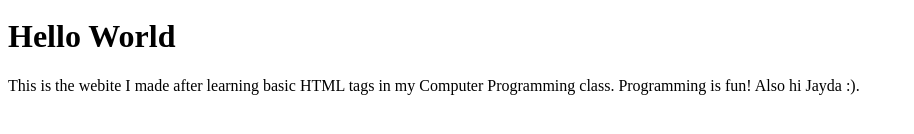
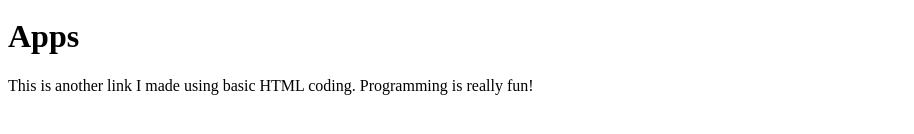
Before and after one commit to alifalco/alifalco.github.io, a plain HTML site: page apps.html in a window 1280 px wide. Shown: the part 360-494 px from the top of the page, without its empty margins (0-914 px from the left). Drawn offline with Linux system fonts and the light colour scheme.

Commit message:
Update apps.html

```diff
--- a/apps.html
+++ b/apps.html
@@ -15,9 +15,9 @@
             <th><img src="about.png"></th>
             <t/head>
                 </table>
-            <h1> Hello World </h1>
+            <h1> Apps </h1>
 
-            <p>This is the webite I made after learning basic HTML tags in my Computer Programming class.  Programming is fun!  Also hi Jayda :).</p>
+            <p>This is another link I made using basic HTML coding.  Programming is really fun!</p>
 
  </body>
 </html>
```
